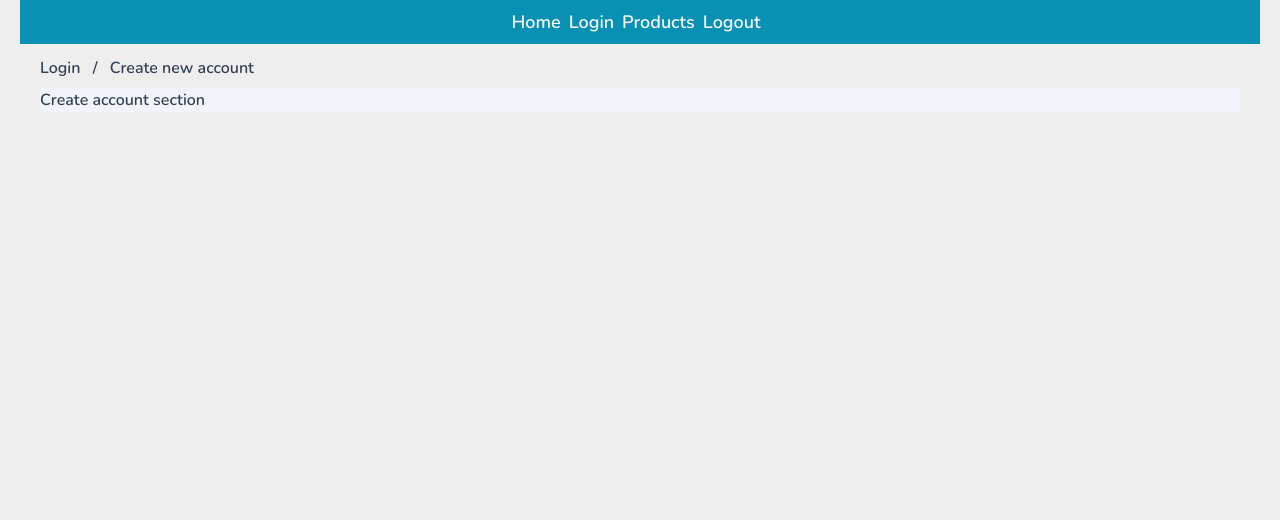
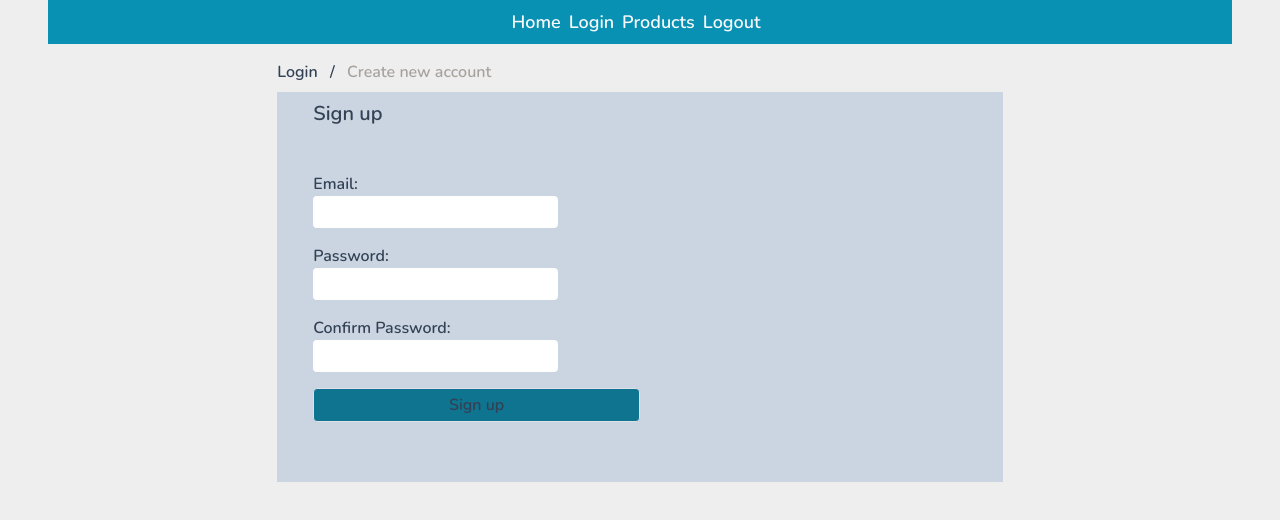
Before and after one commit to juniorEdris/Frontend.Sample-crud, a React (Create React App) app: page /login in a window 1280 px wide. Both pictures are taken after a click on the element "Create new account". Shown: the top 520 px of the page. Built offline with nearby package versions, Linux system fonts and the light colour scheme.

Commit message:
update page to work

```diff
--- a/public/index.html
+++ b/public/index.html
@@ -10,20 +10,10 @@
       content="Web site created using create-react-app"
     />
     <link rel="apple-touch-icon" href="%PUBLIC_URL%/logo192.png" />
-    <!--
-      manifest.json provides metadata used when your web app is installed on a
-      user's mobile device or desktop. See https://developers.google.com/web/fundamentals/web-app-manifest/
-    -->
     <link rel="manifest" href="%PUBLIC_URL%/manifest.json" />
-    <!--
-      Notice the use of %PUBLIC_URL% in the tags above.
-      It will be replaced with the URL of the `public` folder during the build.
-      Only files inside the `public` folder can be referenced from the HTML.
-
-      Unlike "/favicon.ico" or "favicon.ico", "%PUBLIC_URL%/favicon.ico" will
-      work correctly both with client-side routing and a non-root public URL.
-      Learn how to configure a non-root public URL by running `npm run build`.
-    -->
+    <!-- Bootstrap -->
+    <link href="https://cdn.jsdelivr.net/npm/bootstrap@5.1.3/dist/css/bootstrap.min.css" rel="stylesheet" integrity="sha384-1BmE4kWBq78iYhFldvKuhfTAU6auU8tT94WrHftjDbrCEXSU1oBoqyl2QvZ6jIW3" crossorigin="anonymous">
+    <script src="https://cdn.jsdelivr.net/npm/bootstrap@5.1.3/dist/js/bootstrap.bundle.min.js" integrity="sha384-ka7Sk0Gln4gmtz2MlQnikT1wXgYsOg+OMhuP+IlRH9sENBO0LRn5q+8nbTov4+1p" crossorigin="anonymous"></script>
     <title>React App</title>
   </head>
   <body>
--- a/src/Components/login/createAccount/index.js
+++ b/src/Components/login/createAccount/index.js
@@ -1,7 +1,79 @@
+import { useState } from "react";
+import { useNavigate } from "react-router-dom";
+
 const CreateAccount = () => {
+    const [email, setEmail] = useState('');
+    const [password, setPassword] = useState('');
+    const [confirmPassword, setConfirmPassword] = useState('');
+    const [error, setError] = useState('');
+
+    const navigate = useNavigate();
+
+    const handleEmail = (e) => {
+        setEmail(e.target.value);
+    };
+
+    const handlePassword = (e) => {
+        setPassword(e.target.value);
+    };
+
+    const handleConfirmPassword = (e) => {
+        setConfirmPassword(e.target.value);
+    };
+
+    const handleSubmit = () => {
+        setError('');
+         if (email && password) {
+            if (password.toLocaleLowerCase() === confirmPassword.toLocaleLowerCase()) {
+                localStorage.setItem('user', true);
+                navigate('/');
+            }else{
+                // error
+                setError('Password did not matched!');
+            }
+         }else{
+            //  error
+            setError('Email and password are invalid!');
+         };
+    };
+
     return (
         <div className="create-account-section w-full">
-            <h6>Create account section</h6>
+            <h4 className="pl-9 py-2 text-xl">Sign up</h4>
+            <form className="p-9">
+                <div className="form flex flex-wrap flex-col">
+                    <div className="email mb-3 w-full md:w-3/4">
+                        <div>
+                            <label htmlFor="email" className="mr-3">
+                                Email:
+                            </label>
+                        </div>
+                        <input className="outline-none focus:ring focus:border-blue-500 border-none rounded p-1 w-1/2" type="email" id="email" onChange={handleEmail} value={email} />
+                    </div>
+                    <div className="password mb-3 w-full md:w-3/4">
+                        <div>
+                            <label htmlFor="password" className="mr-3">
+                                Password:
+                            </label>
+                        </div>
+                        <input className="outline-none focus:ring focus:border-blue-500 border-none rounded p-1 w-1/2" type="password" id="password" onChange={handlePassword} value={password} />
+                    </div>
+                    <div className="password mb-3 w-full md:w-3/4">
+                        <div>
+                            <label htmlFor="con-password" className="mr-3">
+                                Confirm Password:
+                            </label>
+                        </div>
+                        <input className="outline-none focus:ring focus:border-blue-500 border-none rounded p-1 w-1/2" type="password" id="con-password" onChange={handleConfirmPassword} value={confirmPassword} />
+                    </div>
+                    <div className="">
+                        <button onClick={handleSubmit} className="border w-full md:w-1/2 border-slate-900 bg-cyan-700 rounded py-1" type="button">Sign up</button>
+                    </div>
+                    <div className="">
+                        <span className="text-base text-rose-500">{error && error}</span>
+                    </div>
+                </div>
+            </form>
         </div>
      );
 }
--- a/src/Components/login/index.js
+++ b/src/Components/login/index.js
@@ -7,11 +7,11 @@ const Login = () => {
     const [view, setView] = useState('login');
     return (
         <Container>
-            <div className="login-page py-3">
+            <div className="login-page py-3 w-2/3 mx-auto">
                 <div className="view-nav mb-2">
-                    <span className="mr-2 cursor-pointer" onClick={()=> setView('login')} >Login</span> <span className="mr-2">/</span> <span className="mr-2 cursor-pointer" onClick={()=> setView('signup')}>Create new account</span>
+                    <span className={`${view === 'login' && 'login-nav-active'} mr-2 cursor-pointer`} onClick={()=> setView('login')} >Login</span> <span className="mr-2">/</span> <span className={`${view === 'signup' && 'login-nav-active'} mr-2 cursor-pointer`} onClick={()=> setView('signup')}>Create new account</span>
                 </div>
-                <div className=" bg-slate-100">
+                <div className=" bg-slate-300">
                     {
                         (() => {
                             if(view === 'login') {
--- a/src/Components/login/signin/index.js
+++ b/src/Components/login/signin/index.js
@@ -1,43 +1,63 @@
 import { useState } from "react";
+import { useNavigate } from "react-router-dom";
 
 const Signin = () => {
     const [email, setEmail] = useState('');
     const [password, setPassword] = useState('');
+    const [error, setError] = useState('');
+
+    const navigate = useNavigate();
+
     const handleEmail = (e) => {
-        console.log({ input: e.target.value });
         setEmail(e.target.value);
     };
     const handlePassword = (e) => {
-        console.log({ input: e.target.value });
         setPassword(e.target.value);
     };
 
     const handleSubmit = (e) =>{
-        e.stopPropagation();
-        console.log({ email, password });
+        if (email && password) {
+            localStorage.setItem('user', true);
+            // if (password.toLocaleLowerCase() === confirmPassword.toLocaleLowerCase()) {
+            // }else{
+            //     // error
+            //     setError('Credentials did not matched!');
+            // }
+            navigate('/');
+        }else{
+            //  error
+            setError('Please provide your credentials!');
+         };
     };
     return (
         <div className="sign-in-section w-full">
             <h4 className="pl-9 py-2 text-xl">Log in</h4>
-            <form className="w-2/3 p-9">
+            <form className="p-9">
                 <div className="form flex flex-wrap flex-col">
                     <div className="email mb-3 w-3/4">
+                        <div>
                             <label htmlFor="email" className="mr-3">
                                 Email:
                             </label>
+                        </div>
                         <input className="outline-none focus:ring focus:border-blue-500 border-none rounded p-1 w-1/2" type="email" id="email" onChange={handleEmail} value={email} />
                     </div>
                     <div className="password mb-3 w-3/4">
+                        <div>
                             <label htmlFor="password" className="mr-3">
                                 Password:
                             </label>
+                        </div>
                         <input className="outline-none focus:ring focus:border-blue-500 border-none rounded p-1 w-1/2" type="password" id="password" onChange={handlePassword} value={password} />
                     </div>
                     <div className="">
-                        <button onClick={handleSubmit} className="border w-1/2 border-slate-300 bg-cyan-700 rounded py-1" type="button">Sign in</button>
+                        <button onClick={handleSubmit} className="border w-full md:w-1/2 border-slate-900 bg-cyan-700 rounded py-1" type="button">Sign in</button>
                     </div>
                 </div>
             </form>
+            <div className="">
+                <span className="text-base text-rose-500">{error && error}</span>
+            </div>
         </div>
      );
 }
--- a/src/Components/navbar/index.js
+++ b/src/Components/navbar/index.js
@@ -30,7 +30,7 @@ const Navbar = () => {
     ];
 
     const handleClick = () => {
-        console.log({ msg: 'clicked nav'});
+        localStorage.removeItem('user');
     };
 
     return (
--- a/src/Components/products/index.js
+++ b/src/Components/products/index.js
@@ -1,7 +1,9 @@
+import DataTable from "./data-table";
+
 const Products = () => {
     return (
         <div className="product-page">
-            <h1 className="text-3xl font-bold underline">Products page</h1>
+            <DataTable/>
         </div>
      );
 }
--- a/src/globals.css
+++ b/src/globals.css
@@ -507,9 +507,132 @@ Ensure the default browser behavior of the `hidden` attribute.
   margin-right: auto;
 }
 
-.px-4{
-  padding-left: 1rem;
-  padding-right: 1rem;
+.mb-2{
+  margin-bottom: 0.5rem;
+}
+
+.mr-2{
+  margin-right: 0.5rem;
+}
+
+.mb-3{
+  margin-bottom: 0.75rem;
+}
+
+.mr-3{
+  margin-right: 0.75rem;
+}
+
+.flex{
+  display: flex;
+}
+
+.table{
+  display: table;
+}
+
+.w-2\/3{
+  width: 66.666667%;
+}
+
+.w-full{
+  width: 100%;
+}
+
+.w-1\/2{
+  width: 50%;
+}
+
+.w-3\/4{
+  width: 75%;
+}
+
+.table-auto{
+  table-layout: auto;
+}
+
+.cursor-pointer{
+  cursor: pointer;
+}
+
+.flex-col{
+  flex-direction: column;
+}
+
+.flex-wrap{
+  flex-wrap: wrap;
+}
+
+.justify-center{
+  justify-content: center;
+}
+
+.rounded{
+  border-radius: 0.25rem;
+}
+
+.border{
+  border-width: 1px;
+}
+
+.border-none{
+  border-style: none;
+}
+
+.border-slate-900{
+  --tw-border-opacity: 1;
+  border-color: rgb(15 23 42 / var(--tw-border-opacity));
+}
+
+.bg-slate-300{
+  --tw-bg-opacity: 1;
+  background-color: rgb(203 213 225 / var(--tw-bg-opacity));
+}
+
+.bg-cyan-600{
+  --tw-bg-opacity: 1;
+  background-color: rgb(8 145 178 / var(--tw-bg-opacity));
+}
+
+.bg-cyan-700{
+  --tw-bg-opacity: 1;
+  background-color: rgb(14 116 144 / var(--tw-bg-opacity));
+}
+
+.p-9{
+  padding: 2.25rem;
+}
+
+.p-1{
+  padding: 0.25rem;
+}
+
+.px-5{
+  padding-left: 1.25rem;
+  padding-right: 1.25rem;
+}
+
+.py-3{
+  padding-top: 0.75rem;
+  padding-bottom: 0.75rem;
+}
+
+.py-2{
+  padding-top: 0.5rem;
+  padding-bottom: 0.5rem;
+}
+
+.py-1{
+  padding-top: 0.25rem;
+  padding-bottom: 0.25rem;
+}
+
+.pb-3{
+  padding-bottom: 0.75rem;
+}
+
+.pl-9{
+  padding-left: 2.25rem;
 }
 
 .text-3xl{
@@ -517,8 +640,27 @@ Ensure the default browser behavior of the `hidden` attribute.
   line-height: 2.25rem;
 }
 
+.text-lg{
+  font-size: 1.125rem;
+  line-height: 1.75rem;
+}
+
+.text-xl{
+  font-size: 1.25rem;
+  line-height: 1.75rem;
+}
+
+.text-base{
+  font-size: 1rem;
+  line-height: 1.5rem;
+}
+
 .font-bold{
   font-weight: 700;
+}
+
+.capitalize{
+  text-transform: capitalize;
 }
 
 .text-slate-700{
@@ -526,9 +668,24 @@ Ensure the default browser behavior of the `hidden` attribute.
   color: rgb(51 65 85 / var(--tw-text-opacity));
 }
 
+.text-slate-50{
+  --tw-text-opacity: 1;
+  color: rgb(248 250 252 / var(--tw-text-opacity));
+}
+
+.text-rose-500{
+  --tw-text-opacity: 1;
+  color: rgb(244 63 94 / var(--tw-text-opacity));
+}
+
 .underline{
   -webkit-text-decoration-line: underline;
           text-decoration-line: underline;
+}
+
+.outline-none{
+  outline: 2px solid transparent;
+  outline-offset: 2px;
 }
 
 *,
@@ -543,3 +700,30 @@ html {
 body{
   background-color: #eee !important;
 }
+
+/* Custom Css */
+
+.login-nav-active {
+  color: rgb(168 162 158);
+}
+
+.focus\:border-blue-500:focus{
+  --tw-border-opacity: 1;
+  border-color: rgb(59 130 246 / var(--tw-border-opacity));
+}
+
+.focus\:ring:focus{
+  --tw-ring-offset-shadow: var(--tw-ring-inset) 0 0 0 var(--tw-ring-offset-width) var(--tw-ring-offset-color);
+  --tw-ring-shadow: var(--tw-ring-inset) 0 0 0 calc(3px + var(--tw-ring-offset-width)) var(--tw-ring-color);
+  box-shadow: var(--tw-ring-offset-shadow), var(--tw-ring-shadow), var(--tw-shadow, 0 0 #0000);
+}
+
+@media (min-width: 768px){
+  .md\:w-3\/4{
+    width: 75%;
+  }
+
+  .md\:w-1\/2{
+    width: 50%;
+  }
+}
--- a/src/index.css
+++ b/src/index.css
@@ -15,3 +15,9 @@ html {
 body{
     background-color: #eee !important;
 }
+
+/* Custom Css */
+
+.login-nav-active {
+    color: rgb(168 162 158);
+}
```
Also changed, not shown: src/Components/products/data-table/index.js (added, +42 -0 lines). Lines whose indentation alone changed are shown as unchanged.
